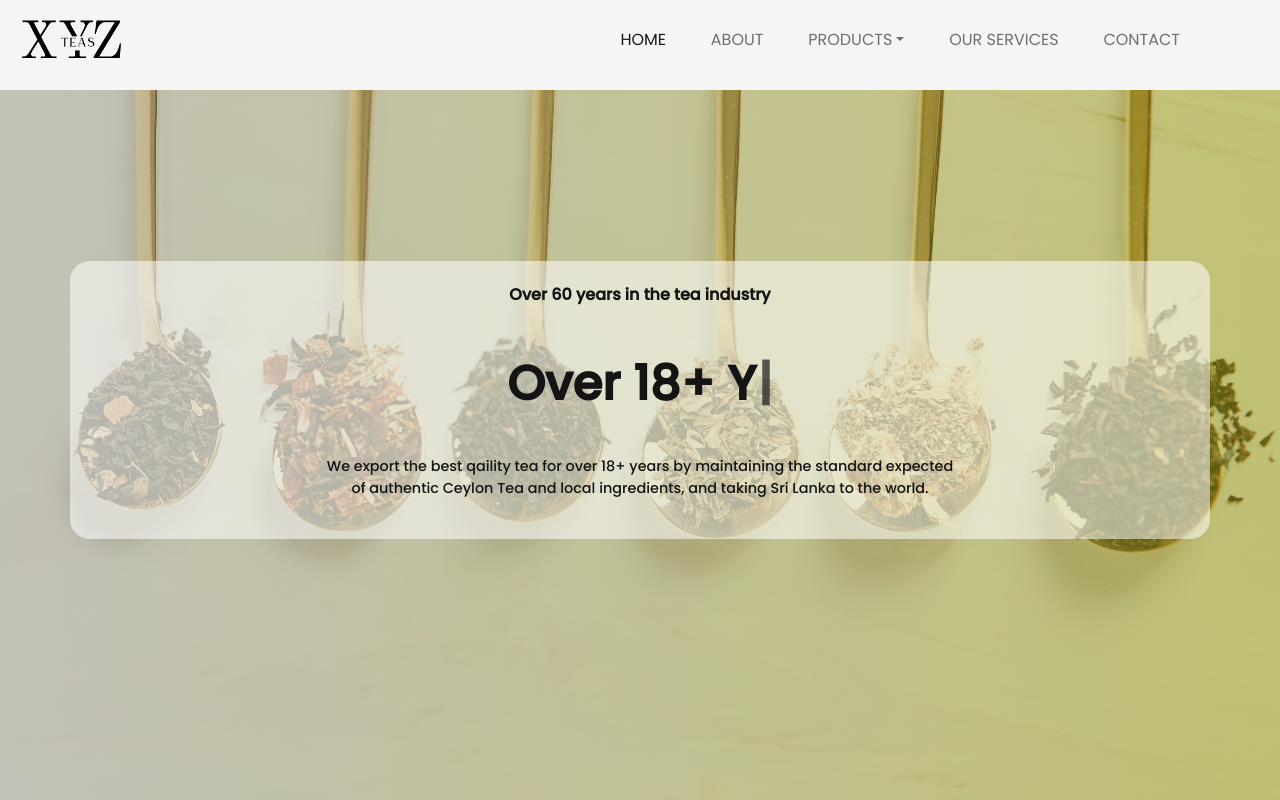
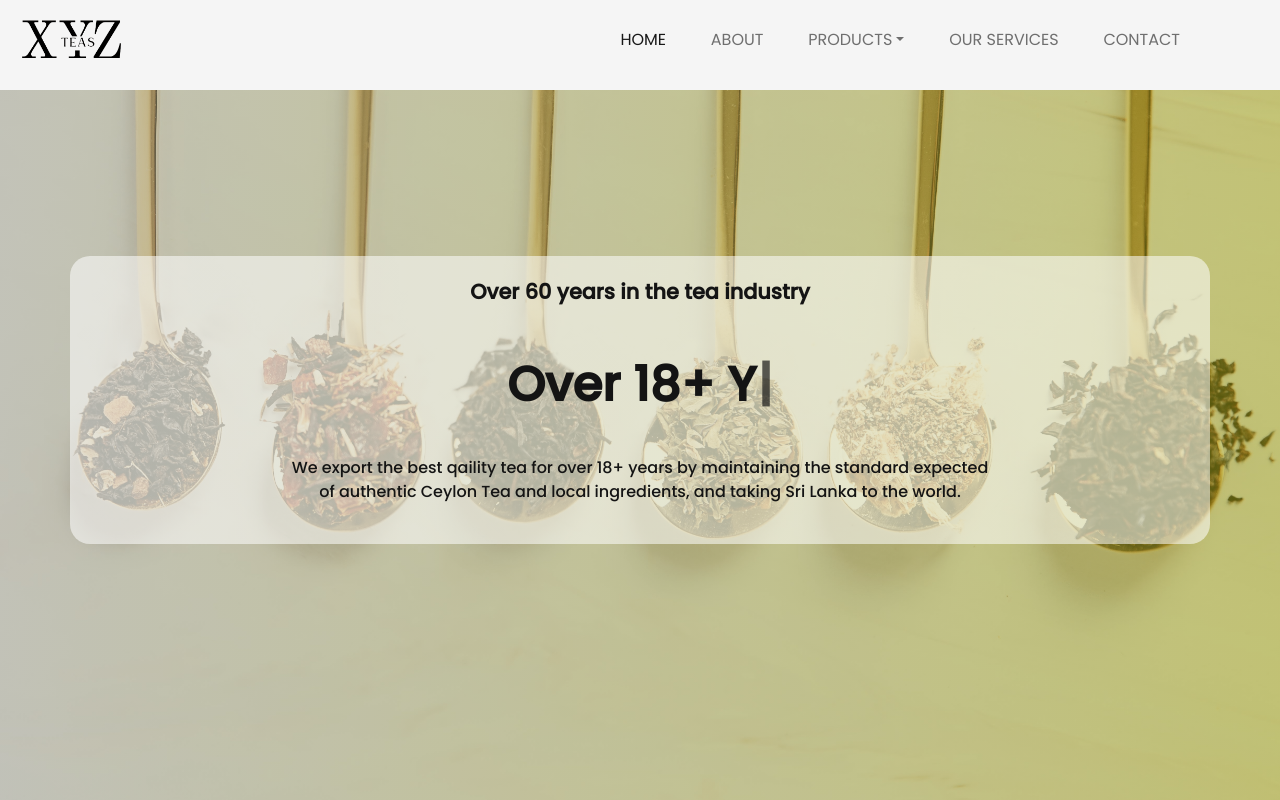
Before and after one commit to Thinushika/XYZteas_website, a Next.js app: page / in a window 1280 px wide. Shown: the top 800 px of the page. Built offline with nearby package versions, Linux system fonts and the light colour scheme.

Commit message:
font size increased

```diff
--- a/components/layoutComponents/LandingUI.jsx
+++ b/components/layoutComponents/LandingUI.jsx
@@ -29,7 +29,9 @@ const LandingUI = () => {
             borderRadius: "20px",
           }}
         >
-          <h6 style={{ fontWeight: "600", color: "#141414" }}>
+          <h6
+            style={{ fontWeight: "600", fontSize: "1.3em", color: "#141414" }}
+          >
             Over 60 years in the tea industry
           </h6>
           <div
@@ -58,7 +60,7 @@ const LandingUI = () => {
             style={{
               fontWeight: "500",
               color: "#141414",
-              fontSize: "0.9em",
+              fontSize: "1em",
             }}
           >
             We export the best qaility tea for over 18+ years by maintaining the
```
